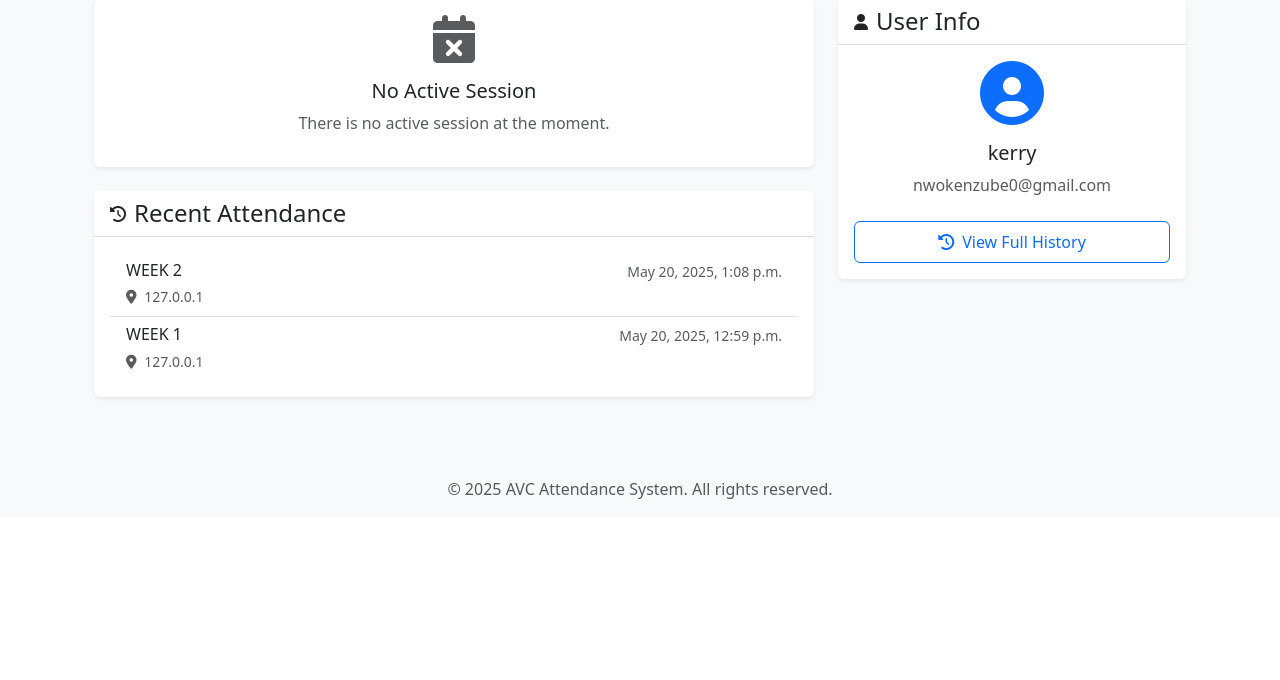
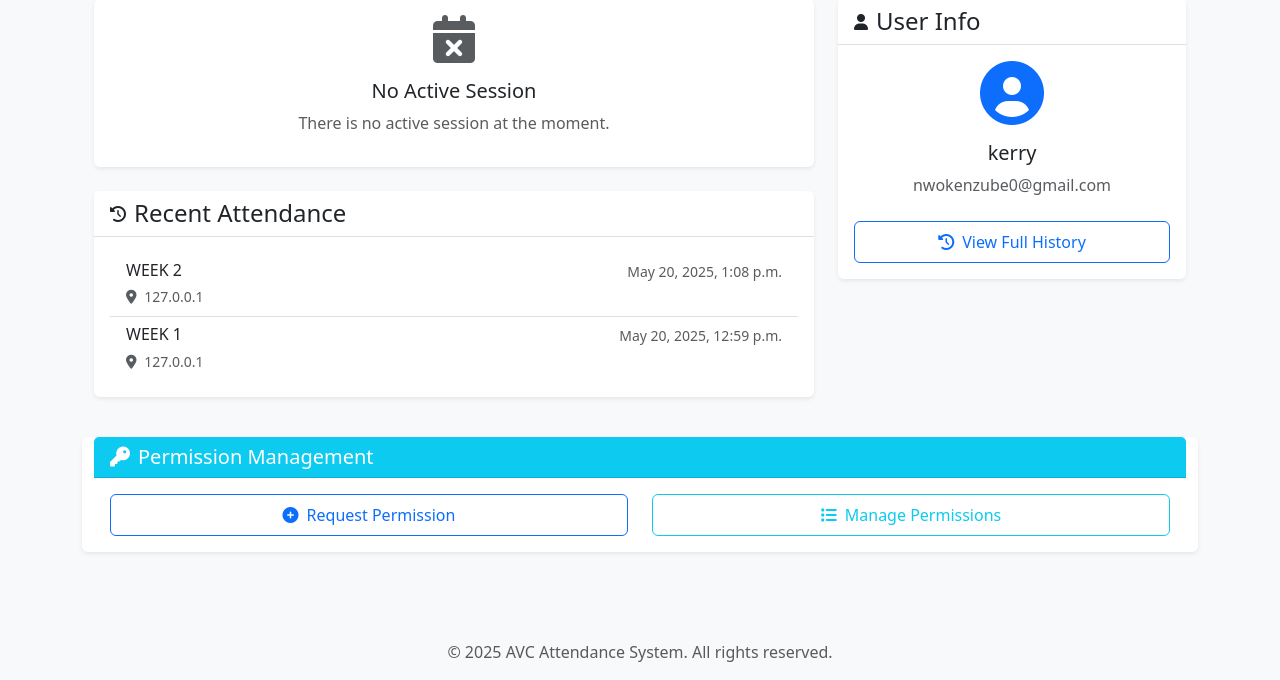
Before and after one commit to zubbby/AVC-Attendance, a Django app: page / in a window 1280 px wide. Shown: the part 416-1096 px from the top of the page. Before the commit the page ends 915 px from the top, so only its background shows below. Run offline with Django 5.2, Linux system fonts and the light colour scheme; a user stored in the database is signed in; data comes from the database, SQL or seed files in the repository; data that the repository does not hold is empty.

Commit message:
Update dashboard.html

```diff
--- a/templates/avc_app/dashboard.html
+++ b/templates/avc_app/dashboard.html
@@ -152,6 +152,62 @@
                 </div>
             </div>
         </div>
+
+        <!-- Permission Management Card -->
+        <div class="card mb-4">
+            <div class="card-header bg-info text-white">
+                <h5 class="card-title mb-0">
+                    <i class="fas fa-key me-2"></i>Permission Management
+                </h5>
+            </div>
+            <div class="card-body">
+                <div class="row">
+                    <div class="col-md-6">
+                        <div class="d-grid">
+                            <a href="{% url 'request_permission' %}" class="btn btn-outline-primary">
+                                <i class="fas fa-plus-circle me-2"></i>Request Permission
+                            </a>
+                        </div>
+                    </div>
+                    {% if user.is_staff %}
+                    <div class="col-md-6">
+                        <div class="d-grid">
+                            <a href="{% url 'permission_list' %}" class="btn btn-outline-info">
+                                <i class="fas fa-list me-2"></i>Manage Permissions
+                            </a>
+                        </div>
+                    </div>
+                    {% endif %}
+                </div>
+                {% if attendance_stats.permission_requests %}
+                <div class="mt-4">
+                    <h6 class="text-muted mb-3">Recent Permission Requests</h6>
+                    <div class="list-group">
+                        {% for permission in attendance_stats.permission_requests|slice:":3" %}
+                        <div class="list-group-item">
+                            <div class="d-flex justify-content-between align-items-center">
+                                <div>
+                                    <h6 class="mb-1">{{ permission.session.title }}</h6>
+                                    <small class="text-muted">
+                                        {{ permission.created_at|date:"F d, Y" }} - {{ permission.get_reason_display }}
+                                    </small>
+                                </div>
+                                <span class="badge {% if permission.status == 'pending' %}bg-warning{% elif permission.status == 'approved' %}bg-success{% else %}bg-danger{% endif %}">
+                                    {{ permission.get_status_display }}
+                                </span>
+                            </div>
+                        </div>
+                        {% endfor %}
+                    </div>
+                    {% if attendance_stats.permission_requests|length > 3 %}
+                    <div class="text-center mt-3">
+                        <a href="{% url 'permission_list' %}" class="btn btn-link">View All Requests</a>
+                    </div>
+                    {% endif %}
+                </div>
+                {% endif %}
+            </div>
+        </div>
     </div>
 </div>
 
```
